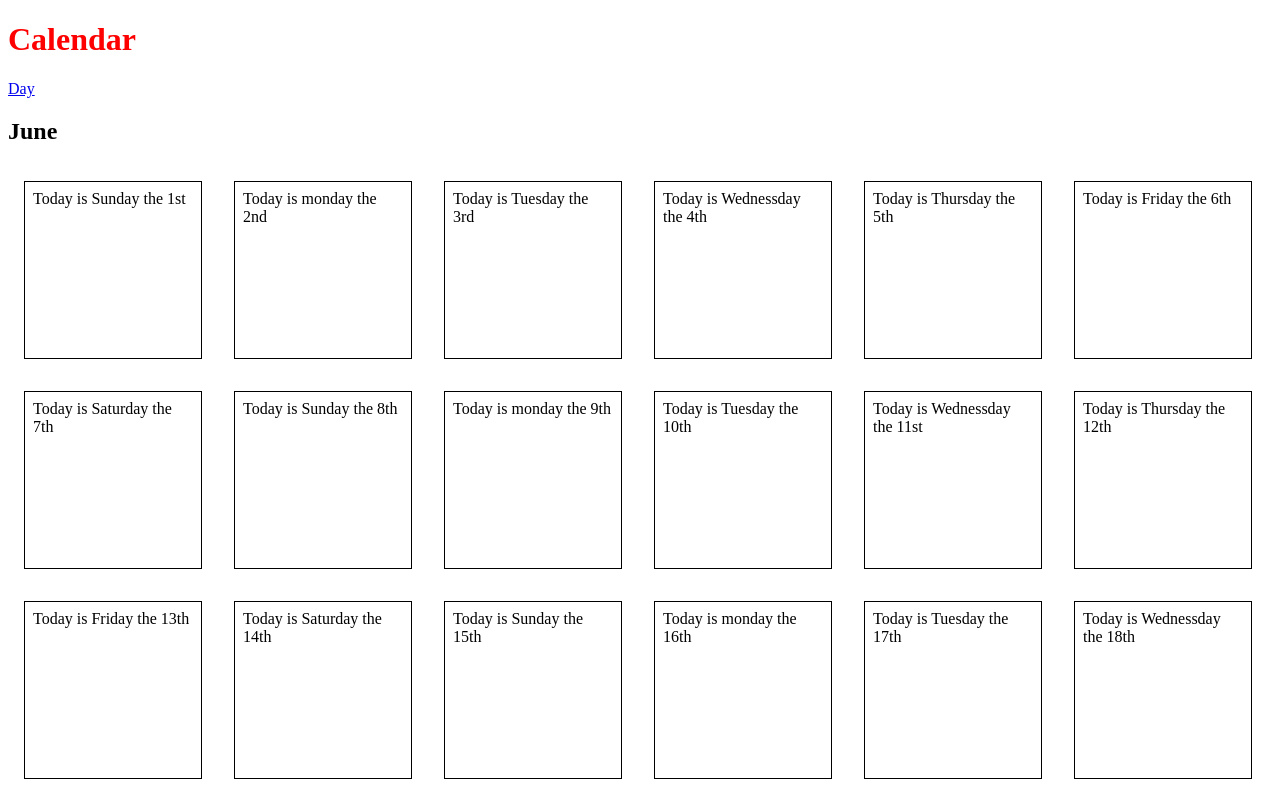
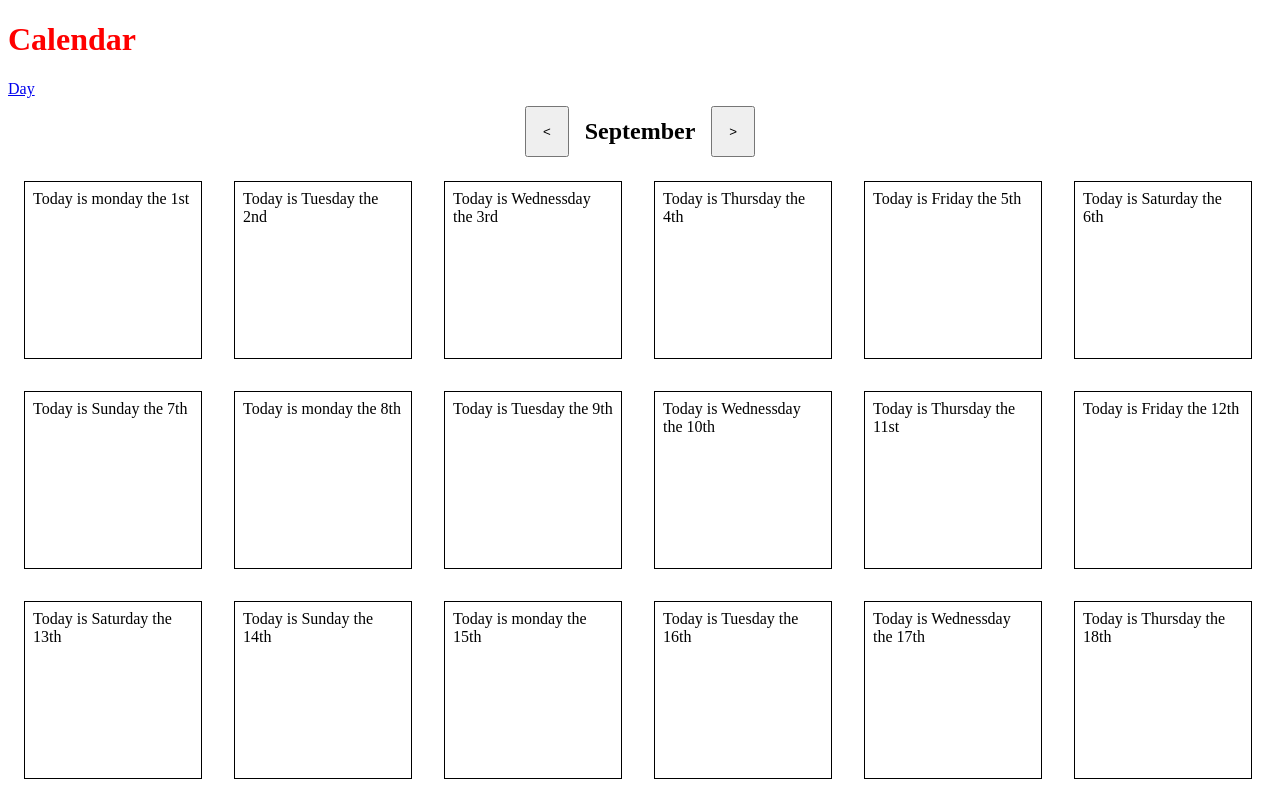
Before and after one commit to tomcampbell1993/tom-calender, a React (Vite) app in the folder tom-calendar/: page / in a window 1280 px wide. Shown: the top 800 px of the page. Built offline with nearby package versions, Linux system fonts and the light colour scheme.

Commit message:
adding previous and next buttons

```diff
--- a/tom-calendar/src/assets/components/Calendar/Calendar.css
+++ b/tom-calendar/src/assets/components/Calendar/Calendar.css
@@ -1,15 +1,28 @@
+.calendar {
 
-
-
-.calendar{
-
-    h1{
+    h1 {
         color: red;
     }
 
-    .day-wrapper{
+    .day-wrapper {
         display: flex;
         flex-direction: row;
         flex-wrap: wrap;
     }
+
+    .month-wrapper {
+
+        display: flex;
+        align-items: center;
+        justify-content: center;
+
+        .month-button{
+            padding: 1rem;
+            margin: 0 1rem;
+        }
+
+        h2 {
+            text-align: center;
+        }
+    }
 }
--- a/tom-calendar/src/assets/components/Calendar/Calendar.jsx
+++ b/tom-calendar/src/assets/components/Calendar/Calendar.jsx
@@ -9,17 +9,17 @@ export default function Calendar() {
 
     const date = new Date();
     const year = 2025;
-    const month = 6;
-    const day = 4;
+    const month = 9;
+    const day = 10;
 
-    date.setMonth(month-1);
+    date.setMonth(month - 1);
     date.setFullYear(year);
     date.setDate(day);
 
     console.log(date);
 
-    function displayMonth(thisMonth){
-        switch (thisMonth){
+    function displayMonth(thisMonth) {
+        switch (thisMonth) {
             case 1:
                 return "January"
             case 2:
@@ -52,7 +52,7 @@ export default function Calendar() {
     const daysInMonth = new Date(year, month, 0).getDate();
 
     function findDay(dayNumber) {
-        const thatDay = new Date(year, month-1, dayNumber).getDay();
+        const thatDay = new Date(year, month - 1, dayNumber).getDay();
         return thatDay
     }
 
@@ -66,7 +66,7 @@ export default function Calendar() {
     }
 
     const dayItems = createList().map(day =>
-        <Day currentDay={findDay(day)} dayNumber={day+1} key={day} />
+        <Day currentDay={findDay(day)} dayNumber={day + 1} key={day} />
     );
 
     return (
@@ -75,7 +75,12 @@ export default function Calendar() {
             <div>
                 <Link to='day'>Day</Link>
             </div>
-            <h2>{displayMonth(month)}</h2>
+            <div className="month-wrapper">
+                <button className="month-button previous">&lt;</button>
+                <h2>{displayMonth(month)}</h2>
+                <button className="month-button next">&gt;</button>
+            </div>
+
             <div className="day-wrapper">
                 {dayItems}
             </div>
```
Also changed, not shown: tom-calendar/src/assets/components/Day/Day.jsx (+23 -16 lines).
